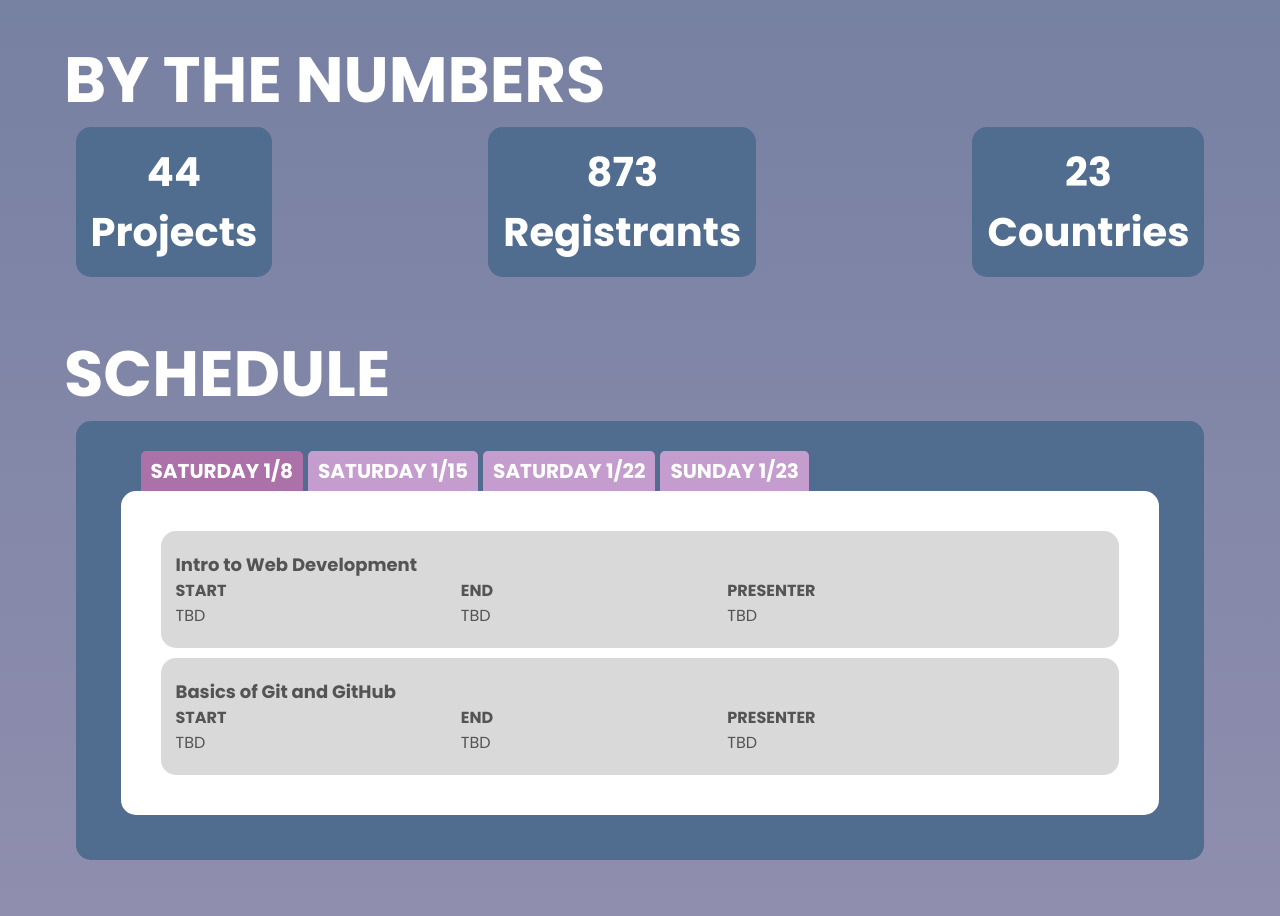
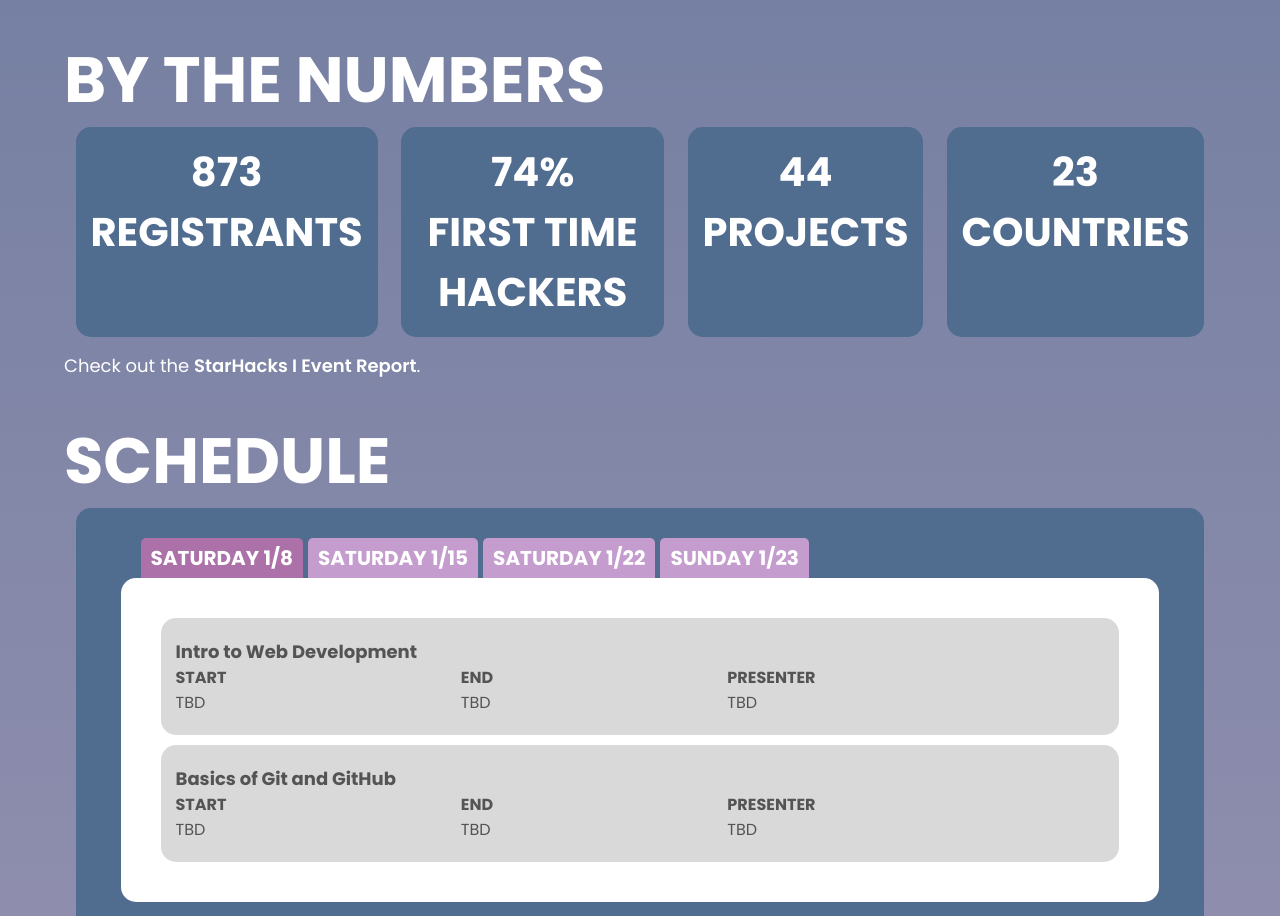
Before and after one commit to starhacks/site, a React (Create React App) app: page / in a window 1280 px wide. Shown: the part 1446-2362 px from the top of the page. Built offline with nearby package versions, Linux system fonts and the light colour scheme.

Commit message:
add one more milestone + report

```diff
--- a/src/constants/index.js
+++ b/src/constants/index.js
@@ -19,8 +19,10 @@ import aboutAsset from './assets/about-us-asset.png';
 import landingAsset from './assets/landing.svg';
 import prospectus from './assets/prospectus.pdf';
 import balsamiq from './assets/logos/balsamiq.png';
+import report from './assets/StarHacks I Event Report.pdf';
 
 export const sponsorDoc = prospectus;
+export const milestonesDoc = report;
 export const aboutPhoto = aboutAsset;
 export const landingPhoto = landingAsset;
 export const subscribeToOurNewsletter = 'Subscribe to our newsletter';
@@ -276,15 +278,19 @@ export const sponsors = [
 
 export const milestones_ = [
     {
-        name: 'Projects',
+        name: 'REGISTRANTS',
+        stat: 873,
+    },
+    {
+        name: 'FIRST TIME HACKERS',
+        stat: '74%',
+    },
+    {
+        name: 'PROJECTS',
         stat: 44,
     },
     {
-        name: 'Registrants',
-        stat: 873,
-    },
-    {
-        name: 'Countries',
+        name: 'COUNTRIES',
         stat: 23,
     },
 ];
--- a/src/milestones/Milestones.jsx
+++ b/src/milestones/Milestones.jsx
@@ -1,5 +1,6 @@
 import React from 'react';
 import PropTypes from 'prop-types';
+import { milestonesDoc } from '../constants';
 
 const Milestones = (props) =>
     <div className="milestones">
@@ -11,6 +12,16 @@ const Milestones = (props) =>
                     <h3>{m.name}</h3>
                 </div>)}
         </div>
+        <div>
+            <p>
+                Check out the {' '}
+                <a href={milestonesDoc}
+                    target="_blank"
+                    rel="noreferrer">
+                    StarHacks I Event Report
+                </a>.
+            </p>
+        </div>
     </div>;
 
 Milestones.propTypes = {
--- a/src/milestones/Milestones.scss
+++ b/src/milestones/Milestones.scss
@@ -3,9 +3,17 @@
     margin: auto;
     .mile {
         text-align: center;
-        H3
-        {
+        h3 {
             font-size: 40px;
         }
     }
+    a {
+        text-decoration: none;
+        color: $fontColor;
+        font-weight: 600;
+        transition: 0.3s;
+        &:hover {
+            color: $purple;
+        }
+    }
 }
```
Also changed, not shown: 1 other file (tests, documents, lock files or other folders).
